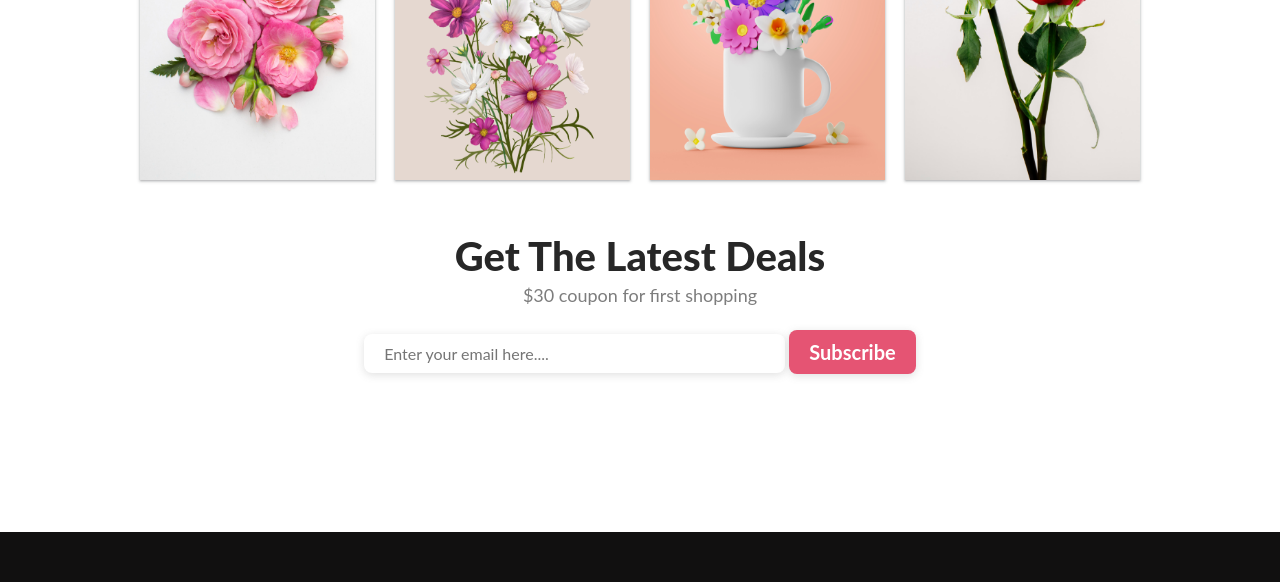
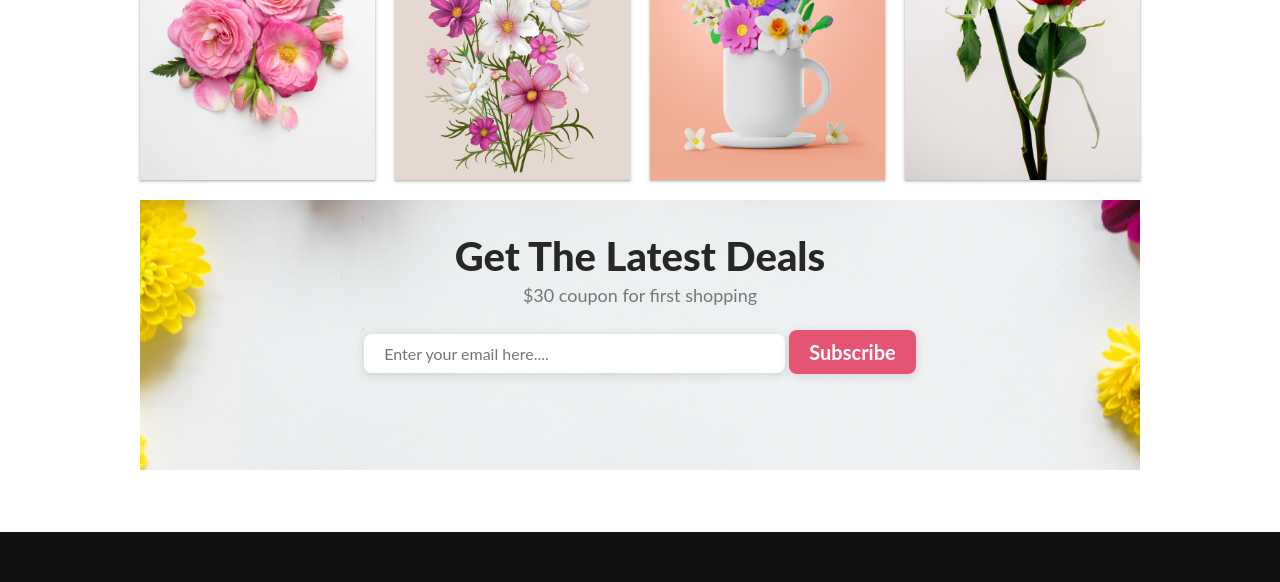
Before and after one commit to RaihanSoft/Flower-Shop, a plain HTML site: page index.html in a window 1280 px wide. Shown: the part 2248-2830 px from the top of the page. Drawn offline with Linux system fonts and the light colour scheme.

Commit message:
photo added

```diff
--- a/style.css
+++ b/style.css
@@ -312,7 +312,7 @@ width: 1000px;
 height: 270px;
 display: grid;
 place-items: center;
-background-image: url(/Rectangle\ 9.png);
+background-image: url(./Rectangle9.png);
 
 background-repeat: no-repeat;
 background-position: center;
```
